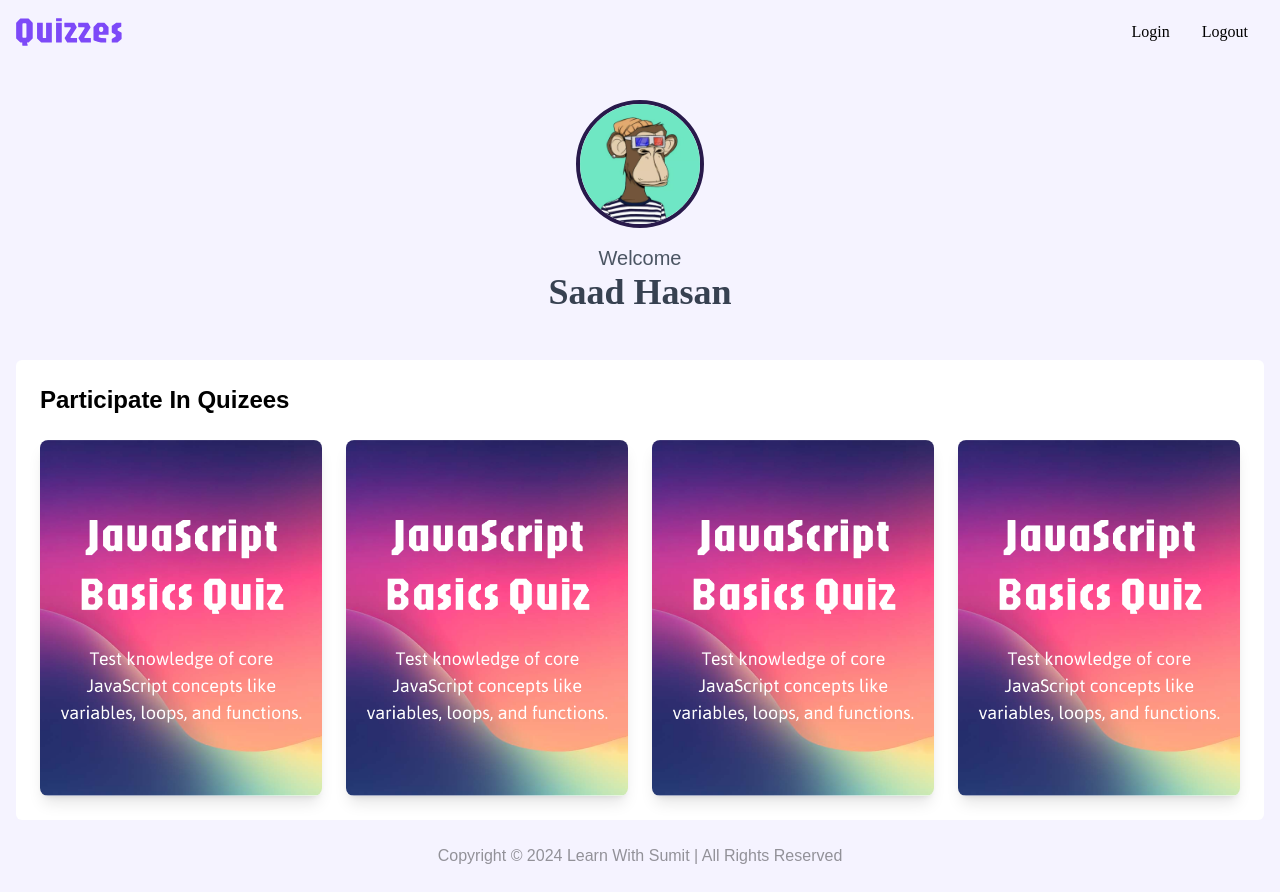
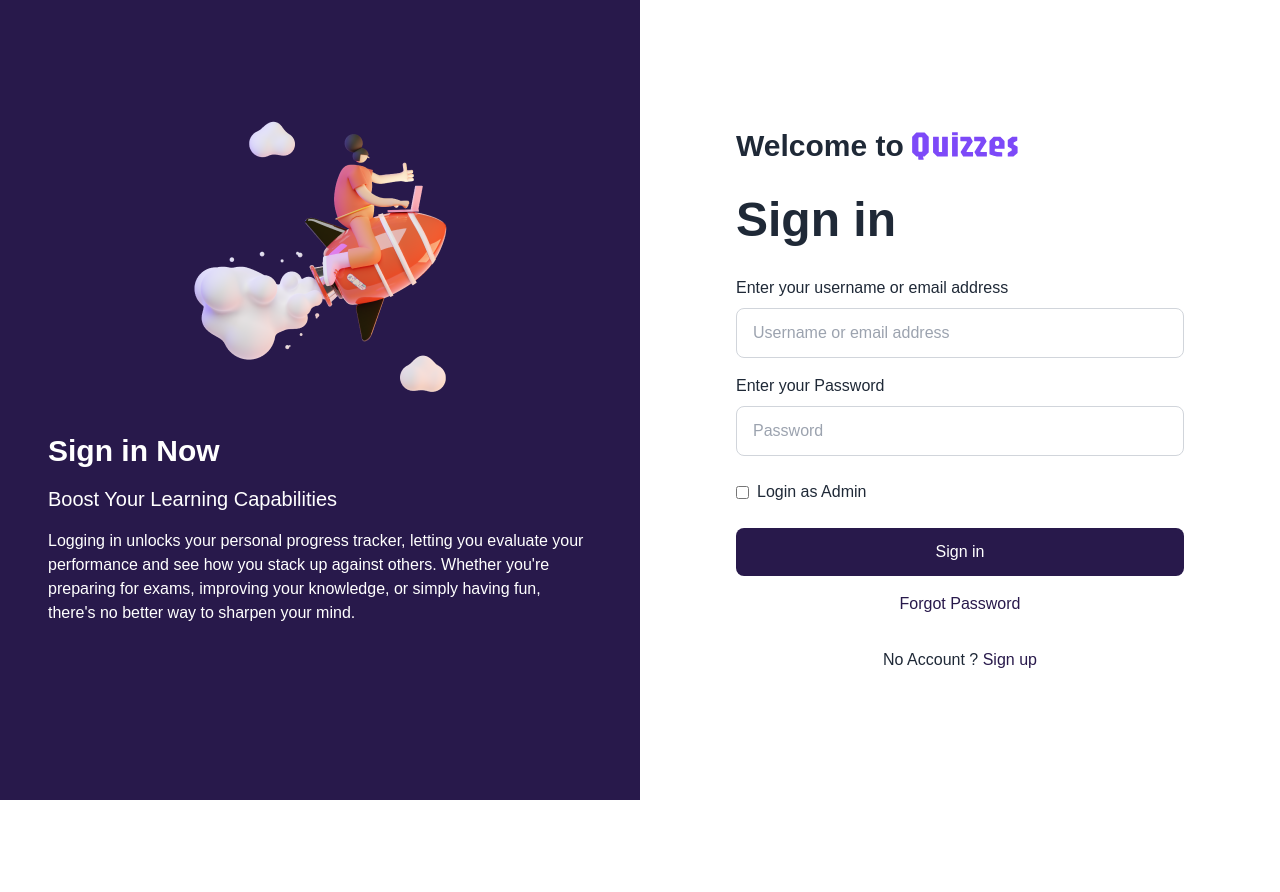
Before and after one commit to MDNURAAZAM/quizzes, a React (Vite) app: page / in a window 1280 px wide. After the commit the page ends 800 px from the top, so only its background shows below. Built offline with nearby package versions, Linux system fonts and the light colour scheme; a web font is replaced by a local one.

Commit message:
add Login Page

```diff
--- a/src/App.jsx
+++ b/src/App.jsx
@@ -1,7 +1,8 @@
 import HomeContainer from "./components/Home/HomeContainer";
+import Login from "./components/Login/Login";
 
 function App() {
-  return <HomeContainer />;
+  return <Login />;
 }
 
 export default App;
--- /dev/null
+++ b/src/components/Login/Login.jsx
@@ -0,0 +1,16 @@
+import React from "react";
+import LoginLeftSide from "./LoginLeftSide";
+import LoginRIghtSide from "./LoginRIghtSide";
+
+const Login = () => {
+  return (
+    <div className="bg-white text-gray-800 overflow-hidden">
+      <div class="flex min-h-screen">
+        <LoginLeftSide />
+        <LoginRIghtSide />
+      </div>
+    </div>
+  );
+};
+
+export default Login;
--- /dev/null
+++ b/src/components/Login/LoginLeftSide.jsx
@@ -0,0 +1,23 @@
+import React from "react";
+import LoginImage from "../../assets/Saly-1.png";
+
+const LoginLeftSide = () => {
+  return (
+    <div className="hidden lg:flex lg:w-1/2 bg-primary flex-col justify-between p-12 relative">
+      <div className="text-white">
+        <img src={LoginImage} alt="Illustration" className="mx-auto" />
+
+        <h2 className="text-3xl font-bold mb-4">Sign in Now</h2>
+        <p className="text-xl mb-4">Boost Your Learning Capabilities</p>
+        <p className="mb-8">
+          Logging in unlocks your personal progress tracker, letting you
+          evaluate your performance and see how you stack up against others.
+          Whether you're preparing for exams, improving your knowledge, or
+          simply having fun, there's no better way to sharpen your mind.
+        </p>
+      </div>
+    </div>
+  );
+};
+
+export default LoginLeftSide;
--- /dev/null
+++ b/src/components/Login/LoginRIghtSide.jsx
@@ -0,0 +1,74 @@
+import React from "react";
+import Logo from "../../assets/logo.svg";
+
+const LoginRIghtSide = () => {
+  return (
+    <div className="w-full lg:w-1/2 flex items-center justify-center p-12">
+      <div className="w-full max-w-md">
+        <h2 className="text-3xl font-bold mb-8 flex gap-2 items-center">
+          <span>Welcome to</span>
+          <img src={Logo} className="h-7" />
+        </h2>
+        <h1 className="text-5xl font-bold mb-8">Sign in</h1>
+
+        <form>
+          <div className="mb-4">
+            <label for="username" className="block mb-2">
+              Enter your username or email address
+            </label>
+            <input
+              type="text"
+              id="username"
+              className="w-full px-4 py-3 rounded-lg border border-gray-300"
+              placeholder="Username or email address"
+            />
+          </div>
+          <div className="mb-6">
+            <label for="password" className="block mb-2">
+              Enter your Password
+            </label>
+            <input
+              type="password"
+              id="password"
+              className="w-full px-4 py-3 rounded-lg border border-gray-300"
+              placeholder="Password"
+            />
+          </div>
+          <div className="mb-6 flex gap-2 items-center">
+            <input
+              type="checkbox"
+              id="admin"
+              className="px-4 py-3 rounded-lg border border-gray-300"
+            />
+            <label for="admin" className="block ">
+              Login as Admin
+            </label>
+          </div>
+          <button
+            type="submit"
+            className="w-full bg-primary text-white py-3 rounded-lg mb-4"
+          >
+            Sign in
+          </button>
+        </form>
+
+        <div className="text-center">
+          <a href="#" className="text-primary">
+            Forgot Password
+          </a>
+        </div>
+
+        <div className="mt-8">
+          <p className="text-center">
+            No Account ?{" "}
+            <a href="#" className="text-primary">
+              Sign up
+            </a>
+          </p>
+        </div>
+      </div>
+    </div>
+  );
+};
+
+export default LoginRIghtSide;
```
